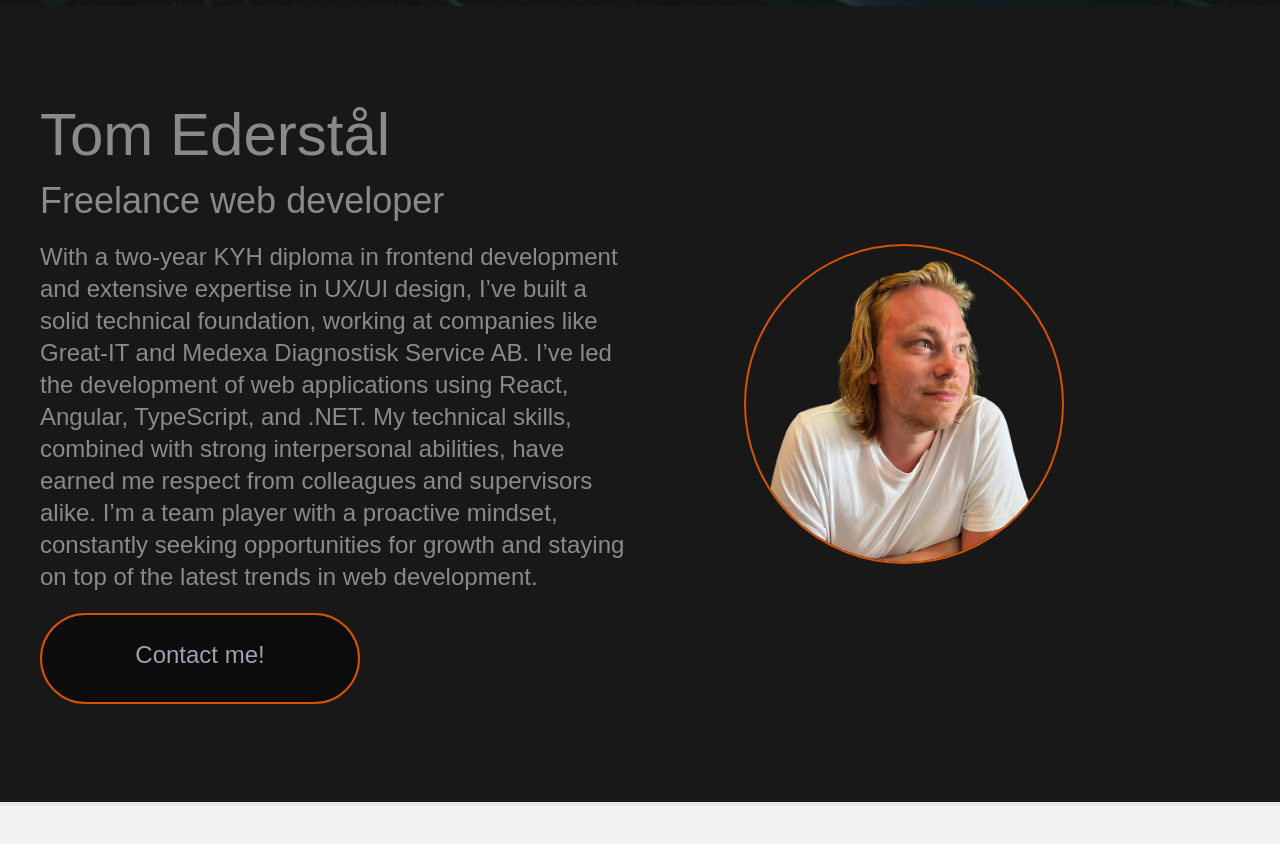
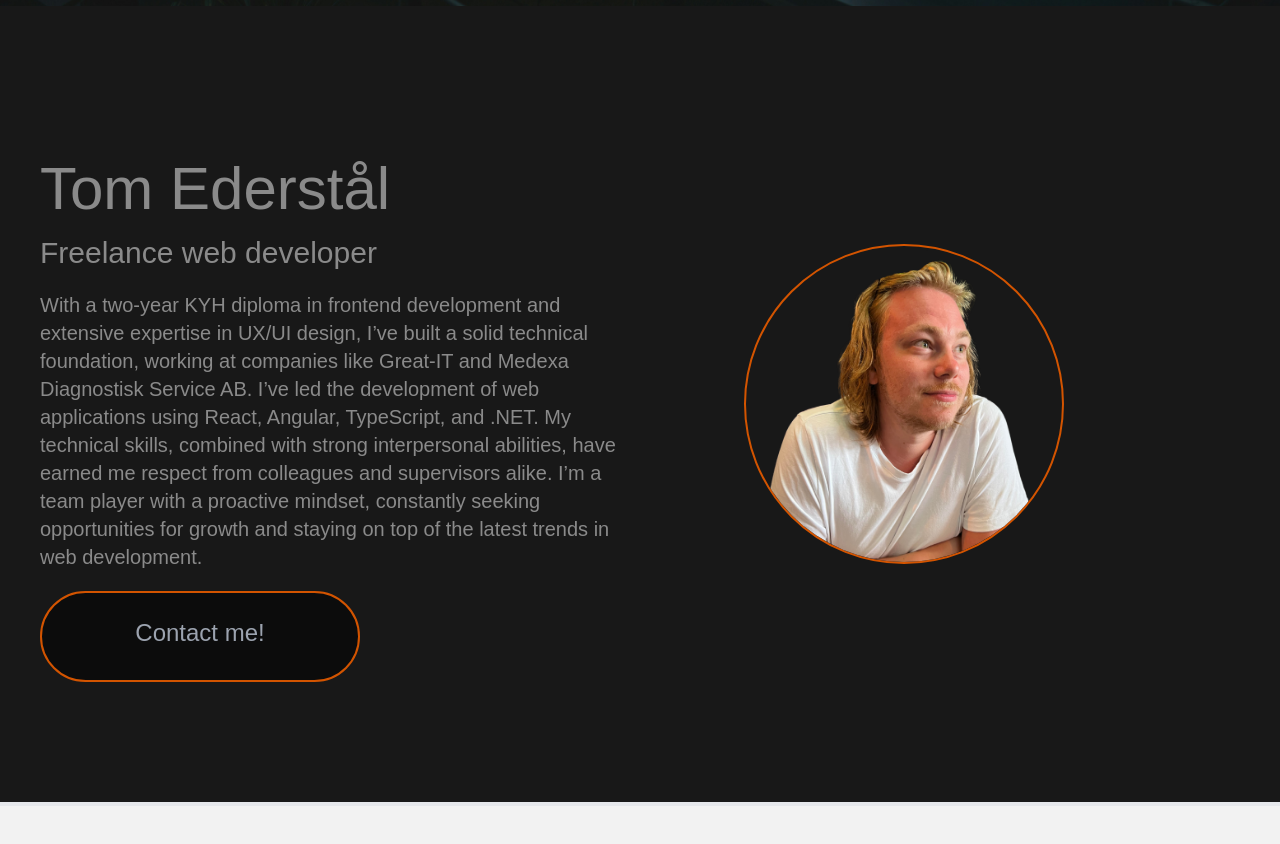
Before and after one commit to TomEder/MyPortfolio, a React (Create React App) app: page / in a window 1280 px wide. Shown: the part 794-1638 px from the top of the page. Built offline with nearby package versions, Linux system fonts and the light colour scheme; a web font is replaced by a local one.

Commit message:
Refactor Container component: Adjust font sizes and margins

```diff
--- a/src/conponents/Container/container.jsx
+++ b/src/conponents/Container/container.jsx
@@ -7,14 +7,14 @@ const jagimg = Jag;
 const About = () => {
   return (
     <div className="w-screen h-screen bg-[#181818] flex flex-col md:flex-row items-center justify-between px-5 md:px-10 border-b-4">
-      <div className="text-center md:text-left md:w-1/2">
-        <h1 className="bg-transparent text-4xl md:text-6xl text-[#8A8A8A] overflow-hidden">
+      <div className="text-center md:text-left md:w-1/2 mt-8">
+        <h1 className="bg-transparent text-2xl md:text-6xl text-[#8A8A8A] overflow-hidden">
           Tom Ederstål
         </h1>
-        <p className="bg-transparent text-2xl md:text-4xl text-[#8A8A8A] mt-4 overflow-hidden">
+        <p className="bg-transparent text-xl md:text-3xl text-[#8A8A8A] mt-4 overflow-hidden">
           Freelance web developer
         </p>
-        <h2 className="text-base md:text-2xl my-3 md:my-5 text-[#8A8A8A] overflow-y-hidden">
+        <h2 className="text-sm md:text-xl my-3 md:my-5 text-[#8A8A8A] overflow-y-hidden">
           With a two-year KYH diploma in frontend development and extensive
           expertise in UX/UI design, I’ve built a solid technical foundation,
           working at companies like Great-IT and Medexa Diagnostisk Service AB.
```
